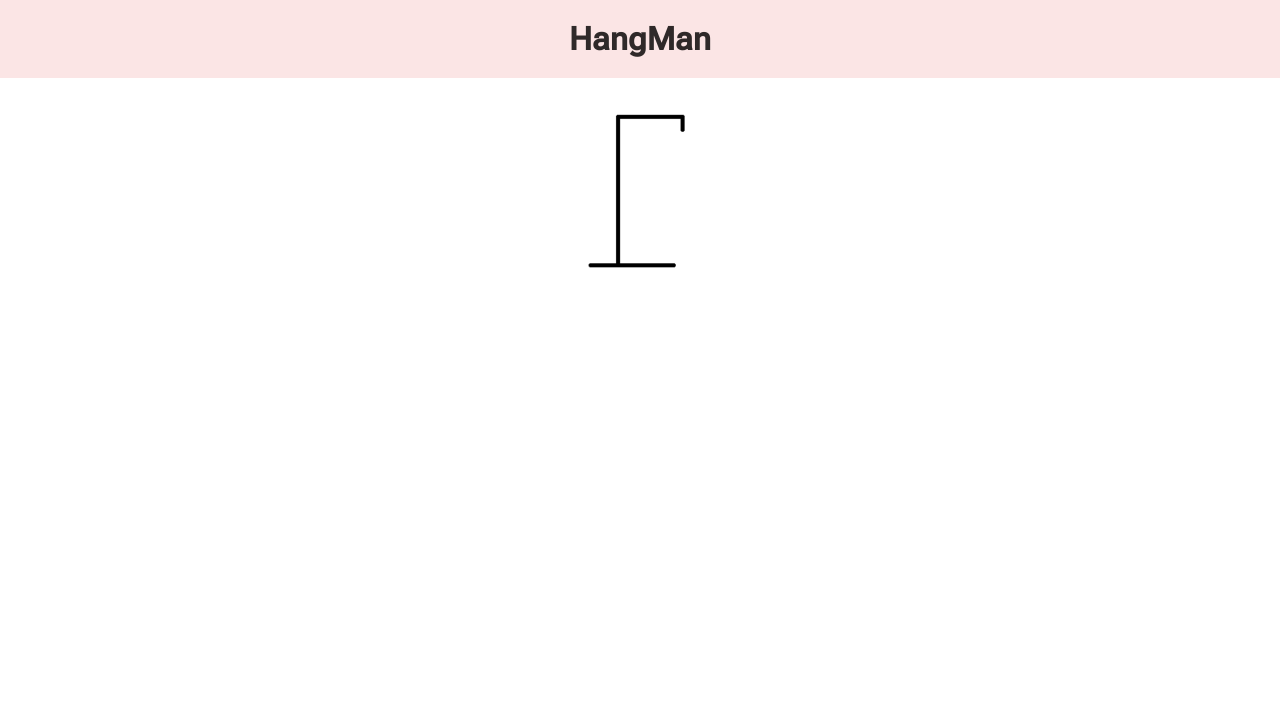
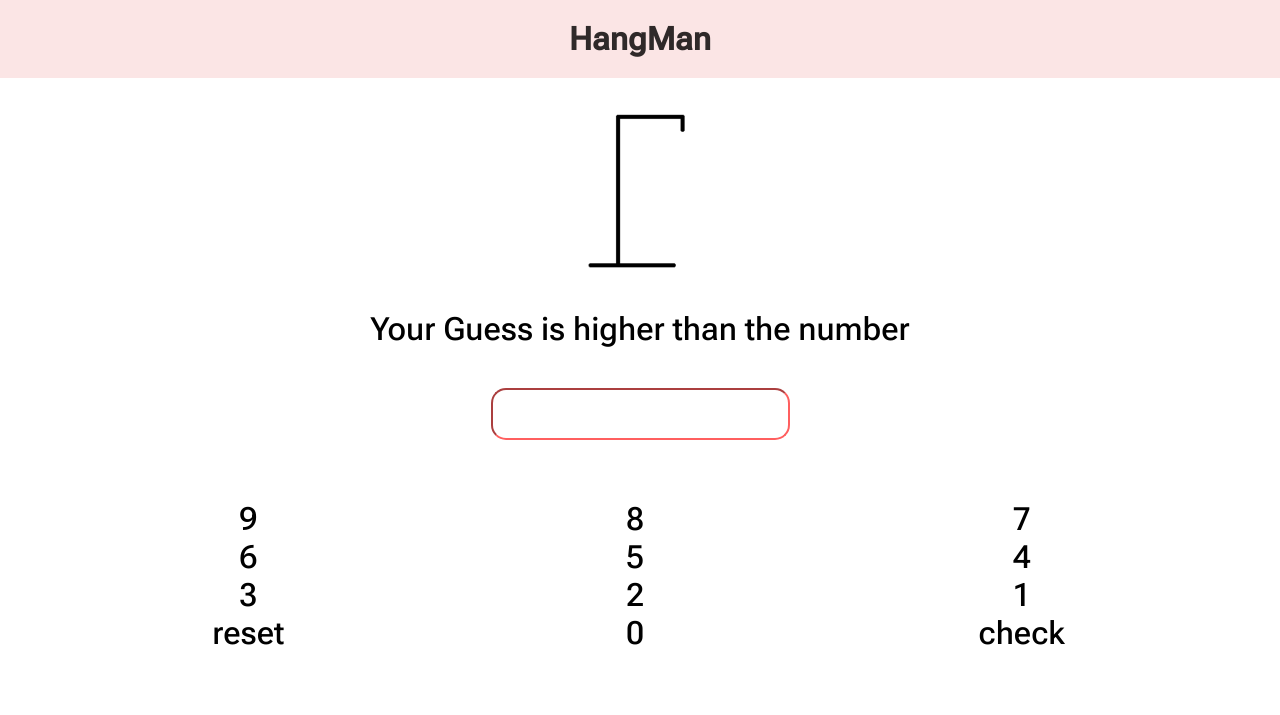
Before and after one commit to aashrith02/hangman, a plain HTML site: page index.html in a window 1280 px wide. Drawn offline with Linux system fonts and the light colour scheme.

Commit message:
looks are done ig

```diff
--- a/index.html
+++ b/index.html
@@ -25,6 +25,28 @@
         </div>
 
     </div>
+    <div class="score-board">
+        <a>Your Guess is higher than the number</a>
+    </div>
+    <div class="numinp">
+        <input type="number" id="inp">
+    </div>
+    <div class="numpad">
+        <button class="numbtn">9</button>
+        <button class="numbtn">8</button>
+        <button class="numbtn">7</button>
+        <button class="numbtn">6</button>
+        <button class="numbtn">5</button>
+        <button class="numbtn">4</button>
+        <button class="numbtn">3</button>
+        <button class="numbtn">2</button>
+        <button class="numbtn">1</button>
+
+        <button id="reset">reset</button>
+
+        <button class="numbtn">0</button>
+        <button id="check">check</button>
+    </div>
 
 
 
--- a/styles.css
+++ b/styles.css
@@ -35,7 +35,63 @@ header {
     opacity: 0;
 }
 
+.score-board {
+    display: flex;
+    margin-top: 200px;
+    align-items: center;
+    justify-content: center;
+}
+
+.score-board>a {
+    font-size: xx-large;
+    justify-content: center;
+}
+
 .right:hover {
     cursor: pointer;
     opacity: 1;
 }
+
+.numpad {
+    padding-top: px;
+    display: flex;
+    flex-wrap: wrap;
+    align-items: center;
+    justify-content: center;
+    padding: 60px;
+}
+
+.numpad>button {
+    font-size: xx-large;
+    width: 33.333%;
+    border: none;
+    padding-right: 10px;
+    transition: ease 0.3s;
+    border-radius: 10px;
+}
+
+.numpad>button:hover {
+    cursor: pointer;
+    background-color: rgb(246, 201, 201);
+}
+
+#check:hover {
+    background-color: rgb(152, 211, 211);
+}
+
+#reset:hover {
+    background-color: rgb(237, 68, 68);
+}
+
+.numinp {
+    padding-top: 40px;
+    display: flex;
+    justify-content: center;
+}
+
+#inp {
+    font-size: x-large;
+    padding: 10px;
+    border-radius: 15px;
+    border-color: rgb(255, 95, 95);
+}
```
